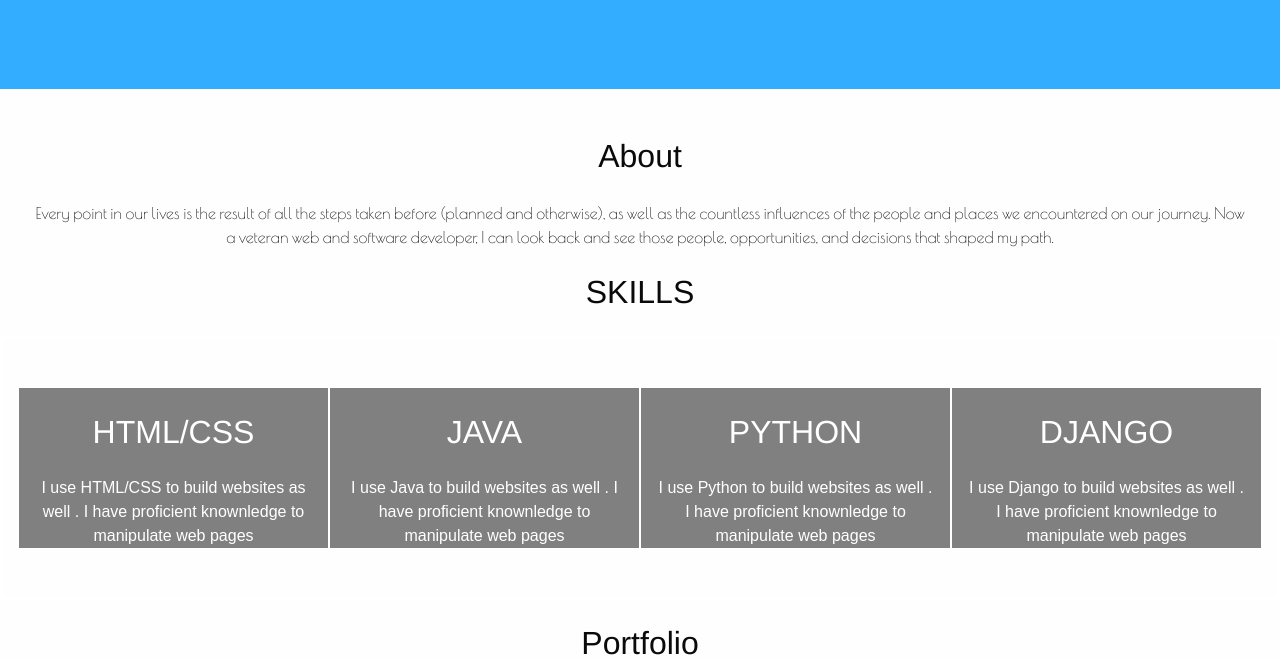
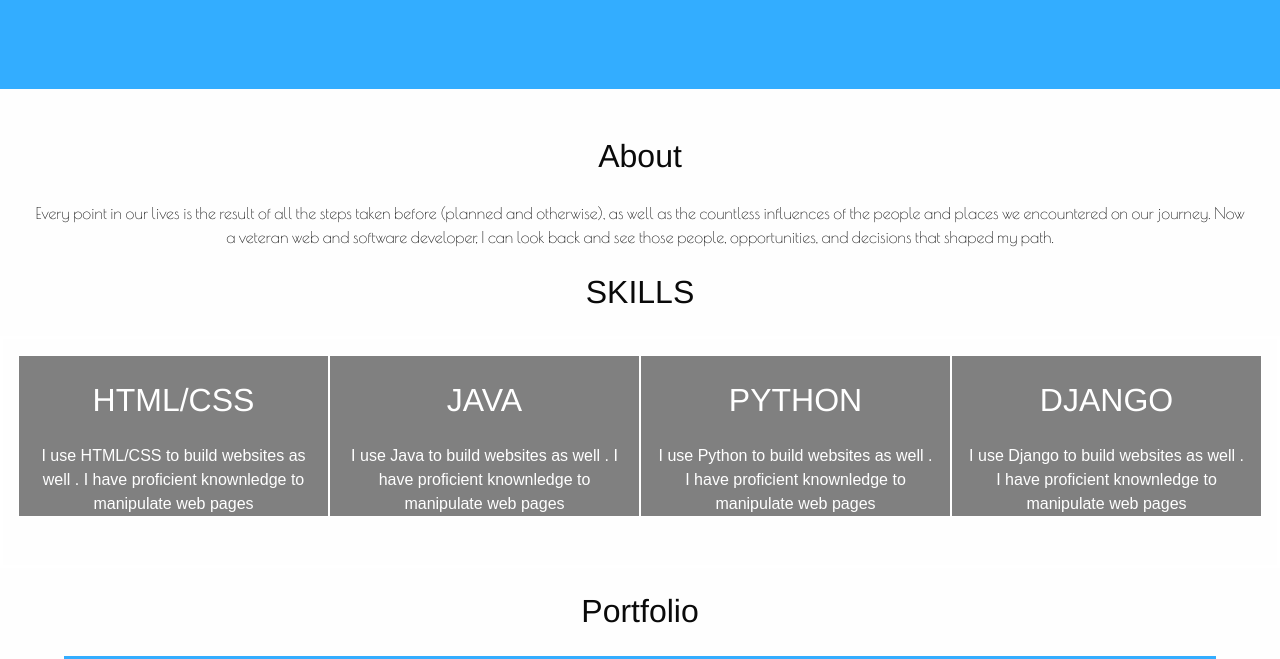
Before and after one commit to erick-munene/tonuidaviesite, a plain HTML site: page index.html in a window 1280 px wide. Shown: the part 529-1188 px from the top of the page. Drawn offline with nearby package versions, Linux system fonts and the light colour scheme; a web font is replaced by a local one.

Commit message:
row 3 padding reduced

```diff
--- a/css/app.css
+++ b/css/app.css
@@ -162,8 +162,7 @@ padding-top: 1em;
 .middle{
     border: solid white;
     margin: 0 auto;
-    padding-top: 2em;
-    padding-top: 3em;
+    padding-top: 1em;
     padding-bottom: 3em;
     text-align: center;
     text-align: center;
```
